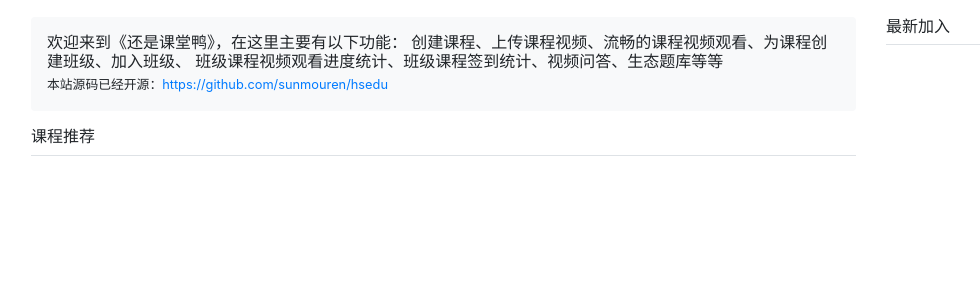
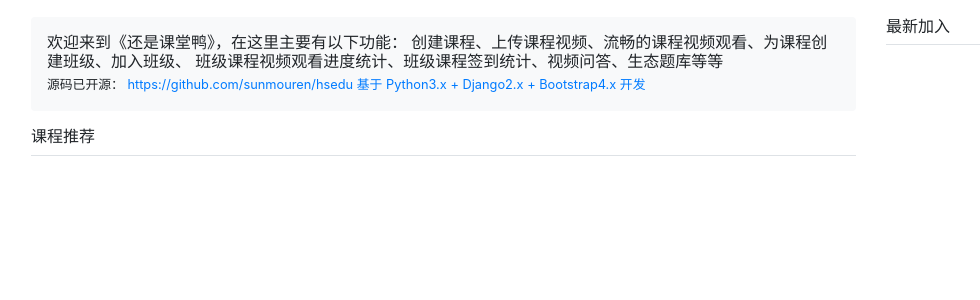
Before and after one commit to sunmouren/hsedu, a Django app: page / in a window 1280 px wide. Shown: the part 57-357 px from the top of the page, without its empty margins (54-1034 px from the left). Run offline with Django 3.2, Linux system fonts and the light colour scheme; data that the repository does not hold is empty; some libraries are stand-ins or nearby versions.

Commit message:
修改首页简介

```diff
--- a/templates/bs-index.html
+++ b/templates/bs-index.html
@@ -15,7 +15,9 @@
               创建课程、上传课程视频、流畅的课程视频观看、为课程创建班级、加入班级、
               班级课程视频观看进度统计、班级课程签到统计、视频问答、生态题库等等
           </h6>
-          <small>本站源码已经开源：<a href="https://github.com/sunmouren/hsedu">https://github.com/sunmouren/hsedu</a></small>
+          <small>源码已开源：<a target="_blank" href="https://github.com/sunmouren/hsedu">
+              https://github.com/sunmouren/hsedu 基于 Python3.x + Django2.x + Bootstrap4.x 开发</a>
+          </small>
         </div>
     </div>
     <h6 class="border-bottom border-gray pb-2 mt-3">课程推荐</h6>
```
